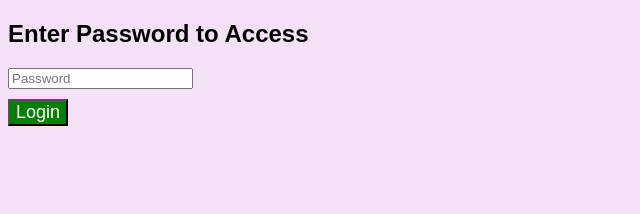
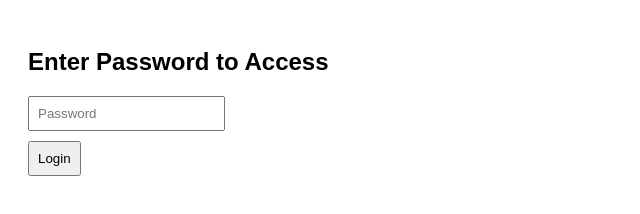
Before and after one commit to junes231/quiz-funnel-editor, a plain HTML site: page index.html in a window 1280 px wide. Shown: the whole page, without its empty margins (0-640 px from the left). Drawn offline with Linux system fonts and the light colour scheme.

Commit message:
Update style.css

```diff
--- a/style.css
+++ b/style.css
@@ -1,2 +1,15 @@
-body { background: #f5e1f7; font-family: sans-serif; }
-button { background: green; color: white; font-size: 18px; margin: 10px 0; display: block; }
+body {
+  font-family: Arial, sans-serif;
+  padding: 20px;
+  background: #fff;
+}
+input, select, button {
+  display: block;
+  margin: 10px 0;
+  padding: 8px;
+}
+.question-block {
+  border: 1px solid #ccc;
+  padding: 10px;
+  margin: 10px 0;
+}
```
